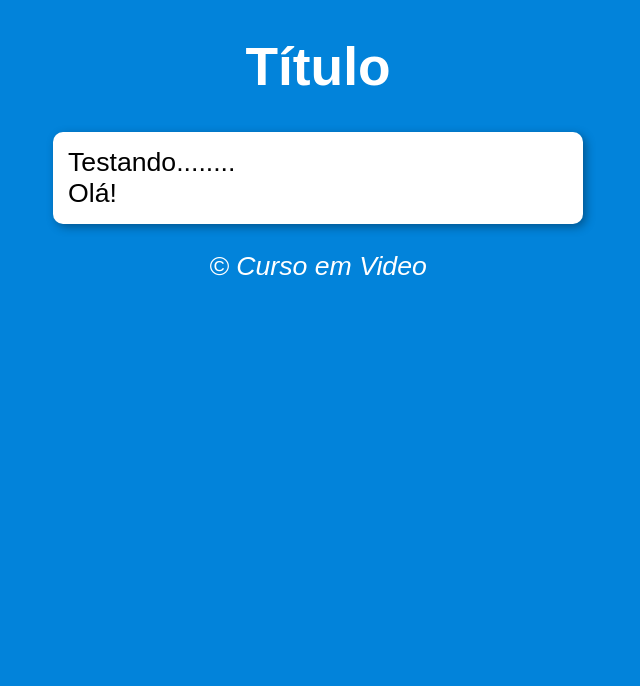
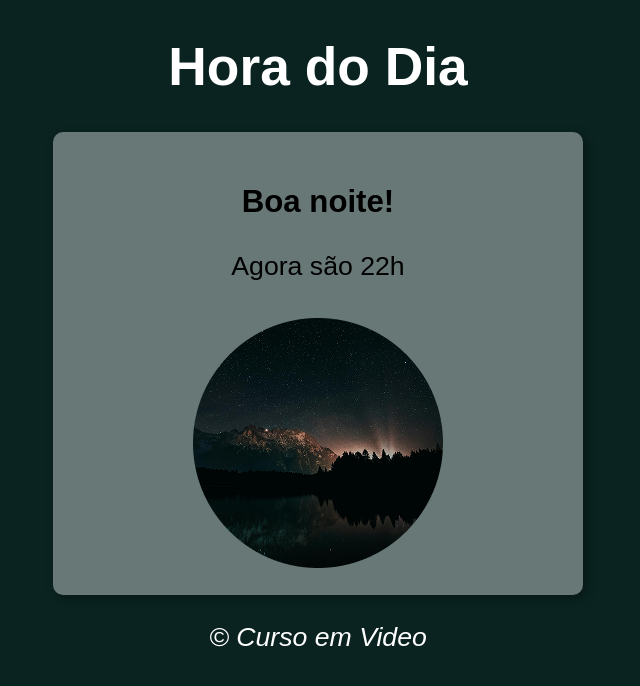
Before and after one commit to ped4ooo/Curso-em-Video-JS, a plain HTML site: page MODULO D/exercicio1/modelo.html in a window 1280 px wide. Shown: the whole page, without its empty margins (322-962 px from the left). Drawn offline with Linux system fonts and the light colour scheme.

Commit message:
Adiciona imagens e atualiza horário e temas ao longo do dia

```diff
--- a/MODULO D/exercicio1/estilo.css
+++ b/MODULO D/exercicio1/estilo.css
@@ -4,12 +4,12 @@ body{
 }
 
 header{
-    color: white;
+    color: rgb(255, 255, 255);
     text-align: center;
 }
 
 section{
-    background: white;
+    background: rgba(255, 255, 255, 0.384);
     border-radius: 10px;
     padding: 15px;
     width: 500px;
@@ -17,6 +17,11 @@ section{
     box-shadow: 3px 3px 10px  rgba(0, 0, 0, 0.349);
 }
 
+div{
+    text-align: center;
+    padding: 5px;
+}
+
 footer{
     color: white;
     text-align: center;
--- a/MODULO D/exercicio1/modelo.html
+++ b/MODULO D/exercicio1/modelo.html
@@ -6,17 +6,19 @@
     <title>Modelo de Exercício</title>
     <link rel="stylesheet" href="estilo.css">
 </head>
-<body>
+<body onload="carregar()">
     <header>
-        <h1>Título</h1>
+
+        <h1>Hora do Dia</h1>
     </header>
 
     <section>
         <div>
-            Testando........
+            <h3 id="saudacao">Aqui vai a saudação...</h3>
+            <p id='mensagem'>Aqui vai aparecer a mensagem</p>
         </div>
-        <div>
-            Olá!
+        <div id="foto">
+            <img id="imagem" src="manha.png" alt="Foto manhã">
         </div>
     </section>
 
--- a/MODULO D/exercicio1/script.js
+++ b/MODULO D/exercicio1/script.js
@@ -1 +1,30 @@
-window.alert('Olá')
+ function carregar(){
+    var saudacao = window.document.getElementById('saudacao')
+    var mensagem = window.document.getElementById('mensagem')
+    var foto = window.document.getElementById('imagem')
+    var data = new Date()
+    var hora = data.getHours()
+
+    //var hora = 12// testando diferentes horários
+
+    mensagem.innerHTML = `Agora são ${hora}h`
+
+    if (hora >= 0 && hora < 12){
+        foto.src = 'manha.png'
+        document.body.style.background = '#92885a'
+        saudacao.innerHTML = `Bom dia!`
+        //console.log('VAXCO') Quando o código não estava alterando as imagens (estava faltando o ID da imagem no HTML) eu coloquei esse console.log para descobrir onde meu programa estava chegando e se o erro estava aqui.
+    }
+    else if (hora < 18 ) {
+        foto.src = 'tarde.png'
+        document.body.style.background = '#834204ff'
+        saudacao.innerHTML = `Boa tarde!`
+        //console.log('FLORIPA')
+    }
+    else {
+        foto.src = 'noite.png'
+        document.body.style.background = '#0a2320'
+        saudacao.innerHTML = `Boa noite!`
+        //console.log('ERREJOTA')
+    }
+ }
```
Also changed, not shown: MODULO D/idade.html (+2 -2 lines), MODULO D/exercicio1/manha.png (added), MODULO D/exercicio1/noite.png (added), MODULO D/exercicio1/tarde.png (added).
